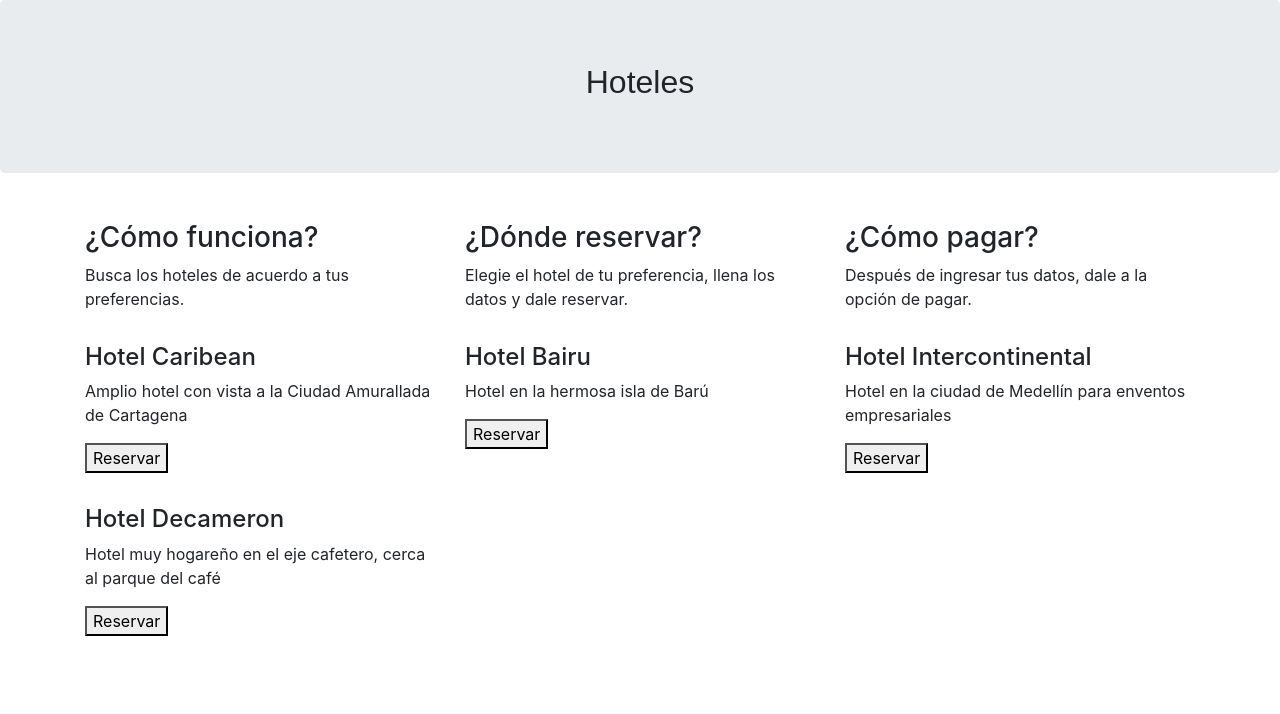
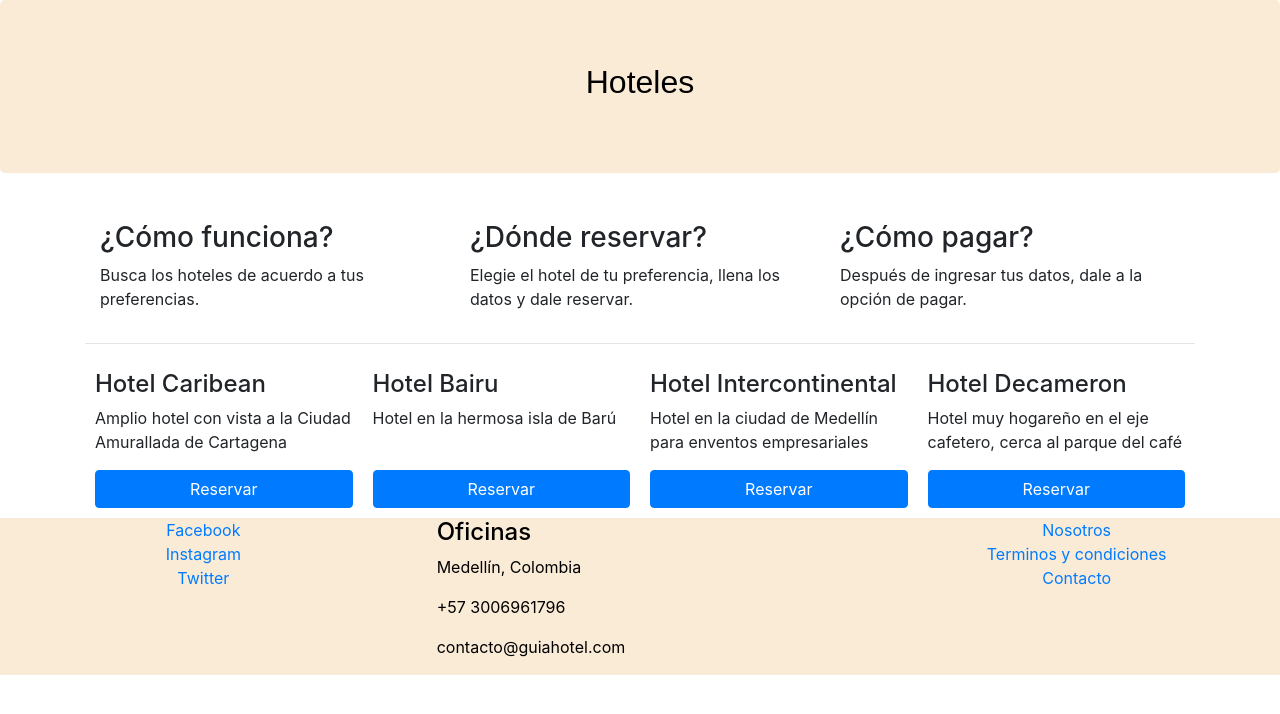
Before and after one commit to Jeroquendo/guia_hotel, a website: page index.html in a window 1280 px wide. Drawn offline with nearby package versions, Linux system fonts and the light colour scheme.

Commit message:
se le agrego footer y estilos con flex

```diff
--- /dev/null
+++ b/css/main.css
@@ -0,0 +1,25 @@
+.jumbotron{
+    background-color: antiquewhite;
+    color: black;
+}
+.button2{
+    background-color: gray;
+    color: green;
+}
+
+footer{
+    background-color: antiquewhite;
+    color: black;
+}
+
+.card-hotel{
+    flex: 1 150px;
+    padding: 10px;
+}
+
+.btn-reserva{
+    justify-content: space-between;
+    width: 100%;
+    position: inherit;
+
+}
--- a/index.html
+++ b/index.html
@@ -7,6 +7,7 @@
 
     <!-- Bootstrap CSS -->
     <link rel="stylesheet" href="node_modules/bootstrap/dist/css/bootstrap.min.css" >
+    <link rel="stylesheet" href="css/main.css" >
 
     <title>Hello, world!</title>
   </head>
@@ -17,7 +18,7 @@
     </div>
 
     <div class="container">
-      <div class="row">
+      <div class="d-flex">
         <div class="col-sm-4">
           <p>
             <h3>¿Cómo funciona?</h3>
@@ -37,37 +38,70 @@
           </p>
         </div>
       </div>
-      <div class="row">
-        <div class="col-sm-4">
-          <p>
+      <hr>
+      <div class="d-flex  flex-wrap">
+        <div class="card-hotel d-flex flex-column justify-content-between ">
+          <div>
             <h4>Hotel Caribean</h4>
             <p>Amplio hotel con vista a la Ciudad Amurallada de Cartagena</p>
-            <button type="button">Reservar</button>
-          </p>
+          </div>
+          <div>
+            <button type="button" class="btn btn-primary btn-reserva">Reservar</button>
+          </div>
         </div>
-        <div class="col-sm-4">
-          <p>
+        <div class="card-hotel d-flex flex-column justify-content-between ">
+          <div>
             <h4>Hotel Bairu</h4>
             <p>Hotel en la hermosa isla de Barú</p>
-            <button type="button">Reservar</button>
-          </p>
+          </div>
+          <div>
+            <button type="button" class="btn btn-primary btn-reserva">Reservar</button>
+          </div>
         </div>
-        <div class="col-sm-4">
-          <p>
+        <div class="card-hotel d-flex flex-column justify-content-between ">
+          <div>
             <h4>Hotel Intercontinental</h4>
             <p>Hotel en la ciudad de Medellín para enventos empresariales</p>
-            <button type="button">Reservar</button>
-          </p>
+          </div>
+          <div>
+            <button type="button" class="btn btn-primary btn-reserva">Reservar</button>
+          </div>
         </div>
-        <div class="col-sm-4">
-          <p>
+        <div class="card-hotel d-flex flex-column justify-content-between ">
+          <div>
             <h4>Hotel Decameron</h4>
             <p>Hotel muy hogareño en el eje cafetero, cerca al parque del café</p>
-            <button type="button">Reservar</button>
-          </p>
+          </div>
+          <div>
+            <button type="button" class="btn btn-primary btn-reserva">Reservar</button>
+          </div>
         </div>
       </div>
     </div>
+
+    <footer>
+      <div class="row">
+        <div class="col-sm-4 d-flex flex-column">
+          <a href="https://facebook.com" style="display: flex; justify-content: center;">Facebook</a>
+          <a href="https://instagram.com" style="display: flex; justify-content: center;">Instagram</a>
+          <a href="https://twitter.com" style="display: flex; justify-content: center;">Twitter</a>
+        </div>
+        <div class="col-sm-4">
+          <address>
+            <h4>Oficinas</h4>
+            <p>Medellín, Colombia</p>
+            <p>+57 3006961796</p>
+            contacto@guiahotel.com
+          </address>
+        </div>
+        <div class="col-sm-4 d-flex flex-column align-item-center">
+          <a href="https://facebook.com" style="display: flex; justify-content: center;">Nosotros</a>
+          <a href="https://instagram.com" style="display: flex; justify-content: center;">Terminos y condiciones</a>
+          <a href="https://twitter.com" style="display: flex; justify-content: center;">Contacto</a>
+        </div>
+      </div>
+
+    </footer>
 
     <!-- Optional JavaScript -->
     <!-- jQuery first, then Popper.js, then Bootstrap JS -->
```
